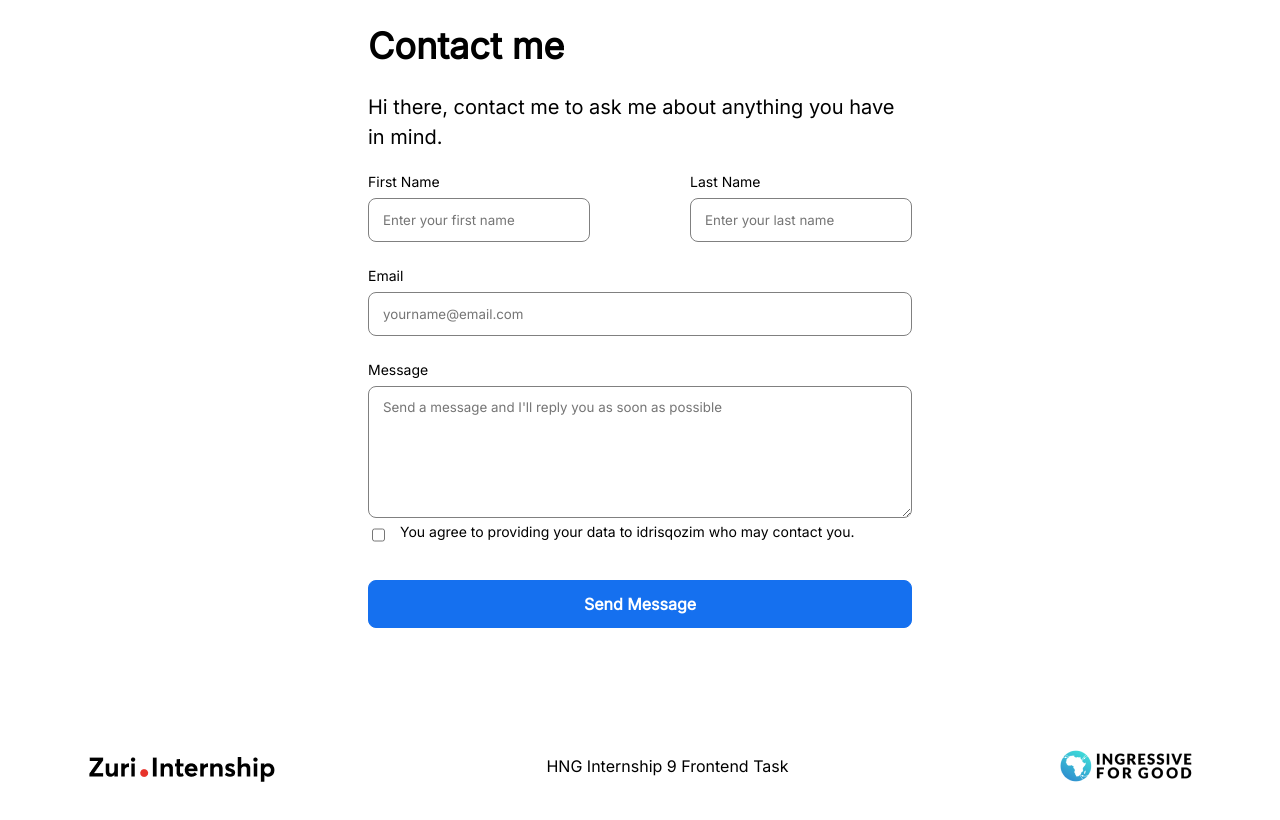
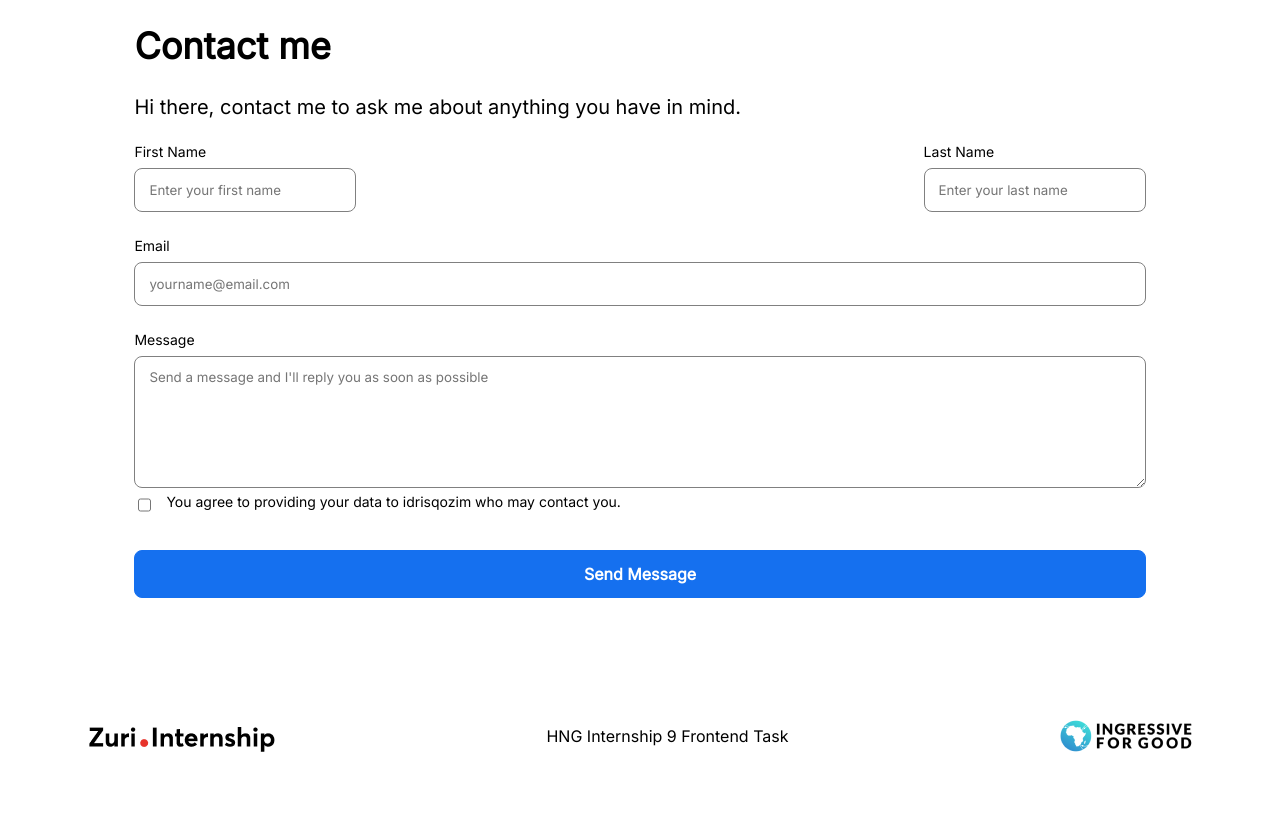
Before and after one commit to Cospis/Front-End-Stage-1-Task, a React (Create React App) app: page /contact in a window 1280 px wide. Shown: the top 820 px of the page. Built offline with nearby package versions, Linux system fonts and the light colour scheme.

Commit message:
Update index.css

```diff
--- a/src/index.css
+++ b/src/index.css
@@ -155,7 +155,7 @@ justify-content:space-between;
 }
 
 .contactus{
-  margin: 24px 360px;
+  margin: 24px 10%;
   /* width: 100%; */
 }
 .contactus h1{
```
